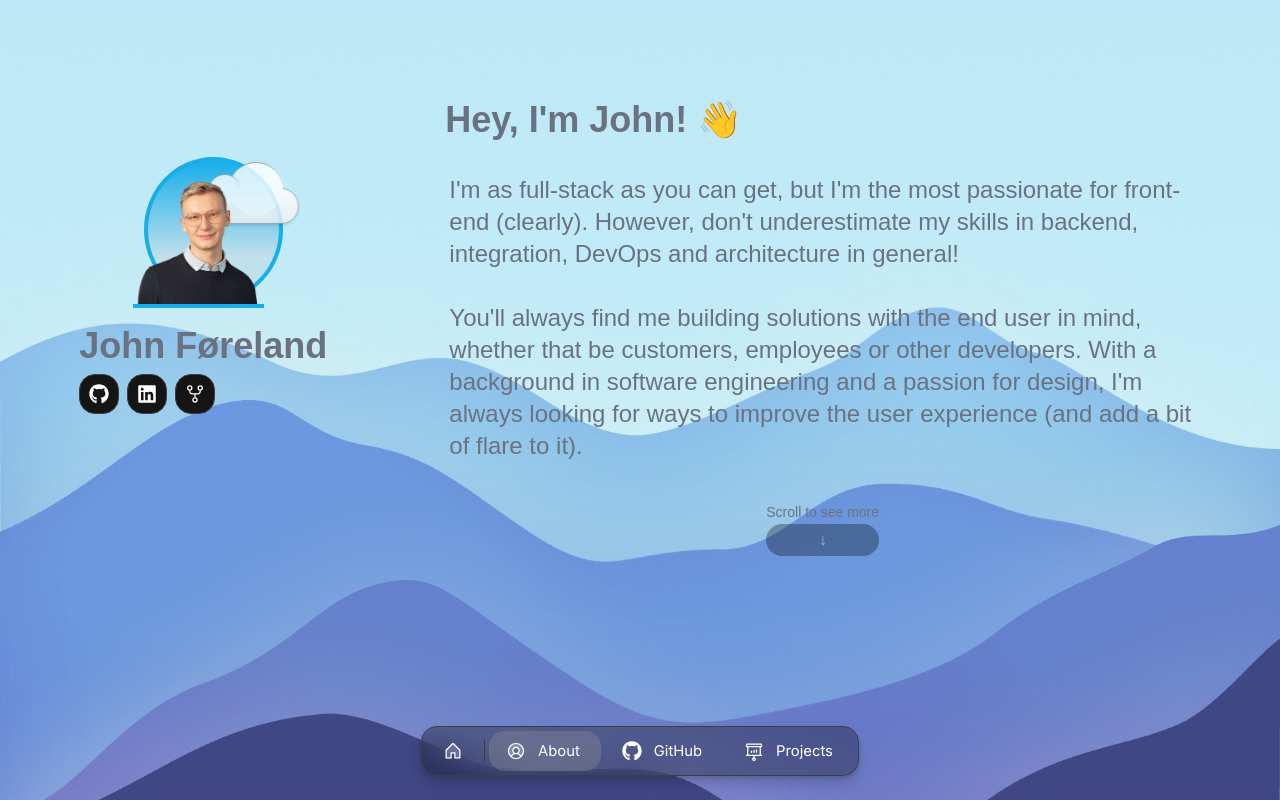
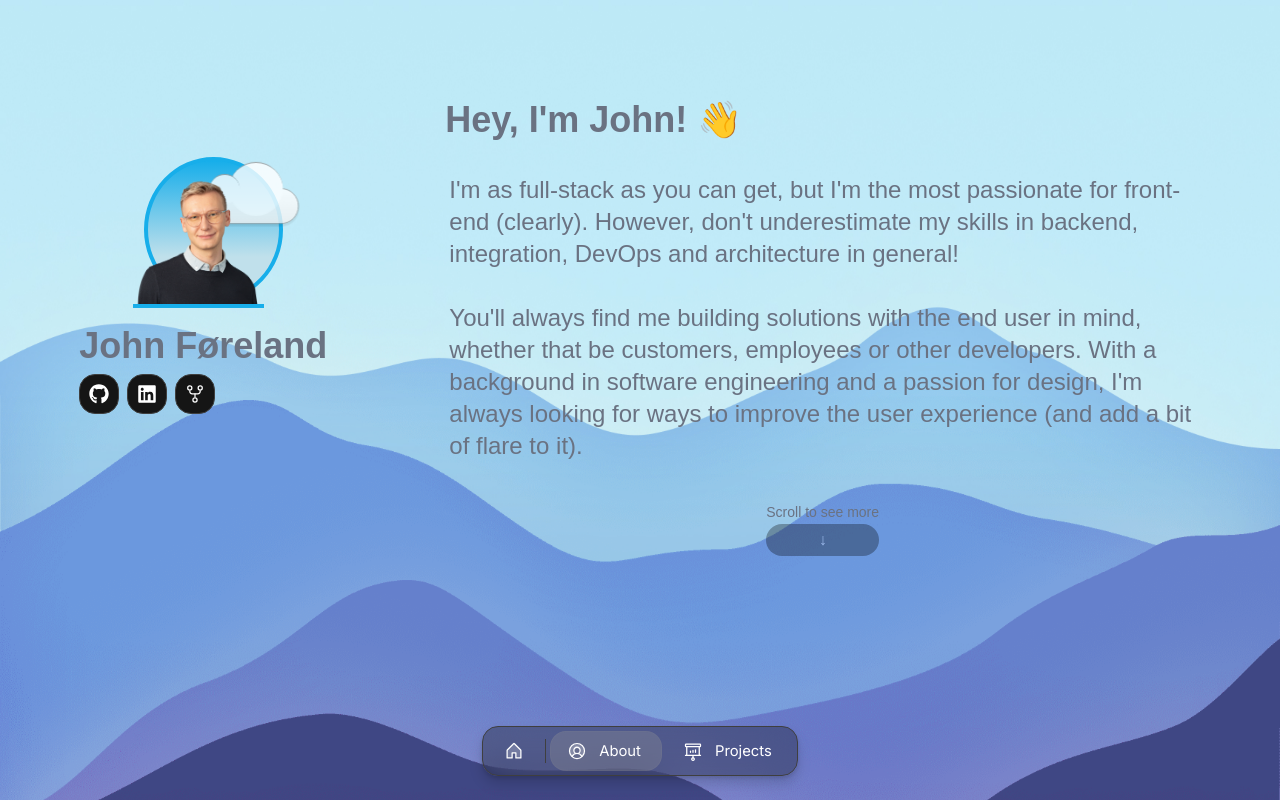
Before and after one commit to johnforeland/john.fore.land, a Next.js app: page /about in a window 1280 px wide. Shown: the top 800 px of the page. Built offline with nearby package versions, Linux system fonts and the light colour scheme.

Commit message:
temporarily remove github navbar item

```diff
--- a/src/resources/config.js
+++ b/src/resources/config.js
@@ -14,12 +14,7 @@ const routes = [
     path: "/about",
     icon: "person",
   },
-  {
-    id: "github",
-    label: "GitHub", // TODO: add a label for the new page
-    path: "/repos",
-    icon: "github",
-  },
+
   {
     id: "project",
     label: project.label,
```
